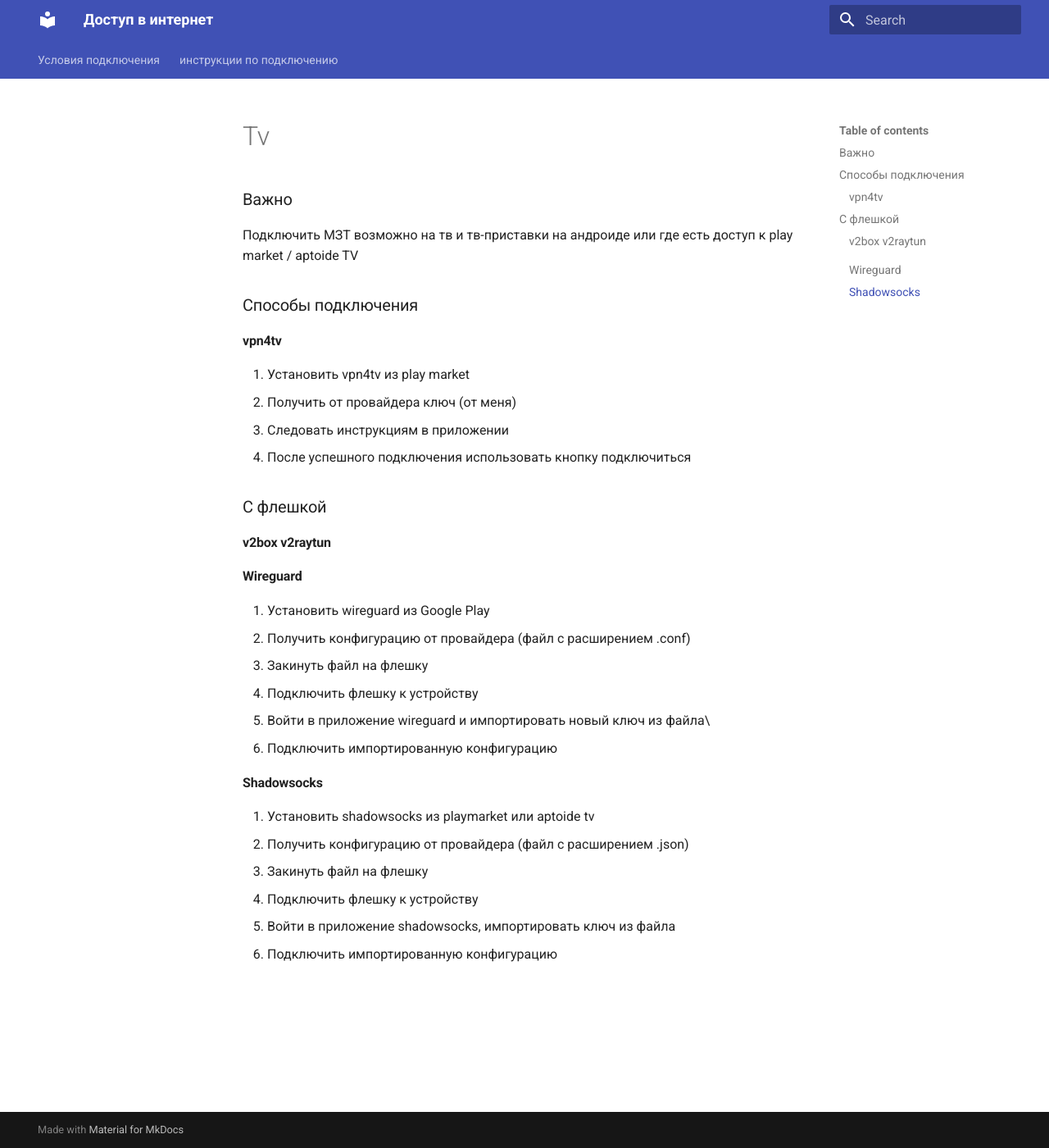
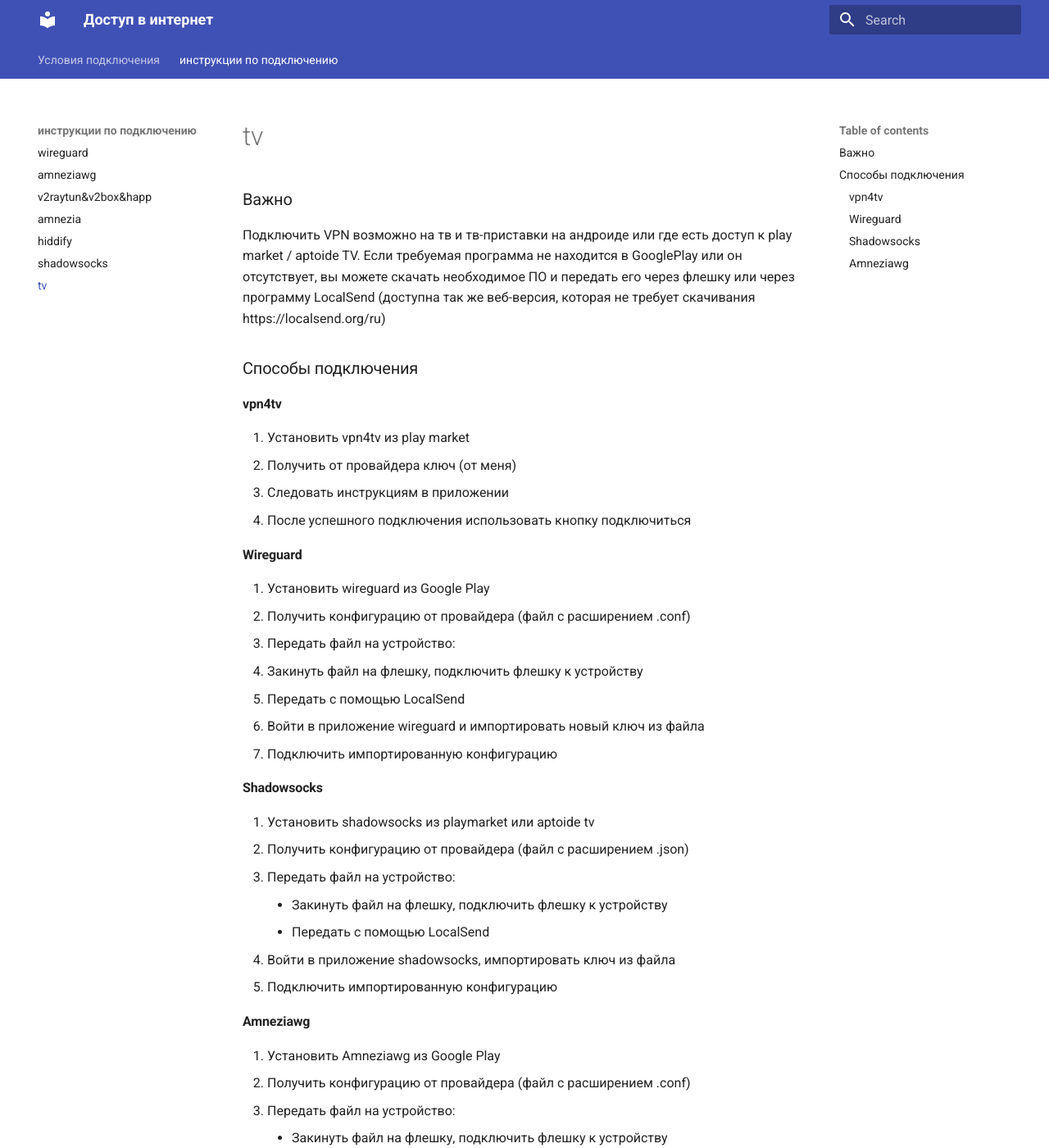
Before and after one commit to sannoization/internet-access-docs, an MkDocs documentation site: the page built from docs/instructions/tv.md, in a window 1280 px wide and 1400 px high. Shown: the whole window at 82% size. Built offline with MkDocs 1.6.1 and Material for MkDocs 9.7.7, drawn with Linux system fonts in a browser that asks for light colours; some of the changed text lies outside the part shown.

Commit message:
add hiddify, tv and shadowsocks instructions, update tv connection details

```diff
--- a/docs/instructions/tv.md
+++ b/docs/instructions/tv.md
@@ -1,6 +1,6 @@
 ### Важно
 
-Подключить МЗТ возможно на тв и тв-приставки на андроиде или где есть доступ к play market / aptoide TV
+Подключить VPN возможно на тв и тв-приставки на андроиде или где есть доступ к play market / aptoide TV. Если требуемая программа не находится в GooglePlay или он отсутствует, вы можете скачать необходимое ПО и передать его через флешку или через программу LocalSend (доступна так же веб-версия, которая не требует скачивания https://localsend.org/ru)
 
 ### Способы подключения
 
@@ -11,26 +11,32 @@
 3. Следовать инструкциям в приложении
 4. После успешного подключения использовать кнопку подключиться
 
-### С флешкой
-
-#### v2box v2raytun
-
-####
-
 #### Wireguard
 
 1. Установить wireguard из Google Play
 2. Получить конфигурацию от провайдера (файл с расширением .conf)
-3. Закинуть файл на флешку
-4. Подключить флешку к устройству
-5. Войти в приложение wireguard и импортировать новый ключ из файла\
-6. Подключить импортированную конфигурацию
+3. Передать файл на устройство:
+   - Закинуть файл на флешку, подключить флешку к устройству
+   - Передать с помощью LocalSend
+4. Войти в приложение wireguard и импортировать новый ключ из файла
+5. Подключить импортированную конфигурацию
 
 #### Shadowsocks
 
 1. Установить shadowsocks из playmarket или aptoide tv
 2. Получить конфигурацию от провайдера (файл с расширением .json)
-3. Закинуть файл на флешку
-4. Подключить флешку к устройству
-5. Войти в приложение shadowsocks, импортировать ключ из файла
-6. Подключить импортированную конфигурацию
+3. Передать файл на устройство:
+    - Закинуть файл на флешку, подключить флешку к устройству
+    - Передать с помощью LocalSend
+4. Войти в приложение shadowsocks, импортировать ключ из файла
+5. Подключить импортированную конфигурацию
+
+#### Amneziawg
+
+1. Установить Amneziawg из Google Play
+2. Получить конфигурацию от провайдера (файл с расширением .conf)
+3. Передать файл на устройство:
+    - Закинуть файл на флешку, подключить флешку к устройству
+    - Передать с помощью LocalSend
+4. Войти в приложение Amneziawg и импортировать новый ключ из файла
+5. Подключить импортированную конфигурацию
--- a/mkdocs.yml
+++ b/mkdocs.yml
@@ -18,6 +18,9 @@ nav:
     - amneziawg: instructions/amneziawg.md
     - v2raytun&v2box&happ: instructions/v2.md
     - amnezia: instructions/amnezia.md
+    - hiddify: instructions/hiddify.md
+    - shadowsocks: instructions/shadowsocks.md
+    - tv: instructions/tv.md
 
 plugins:
   - search
```
